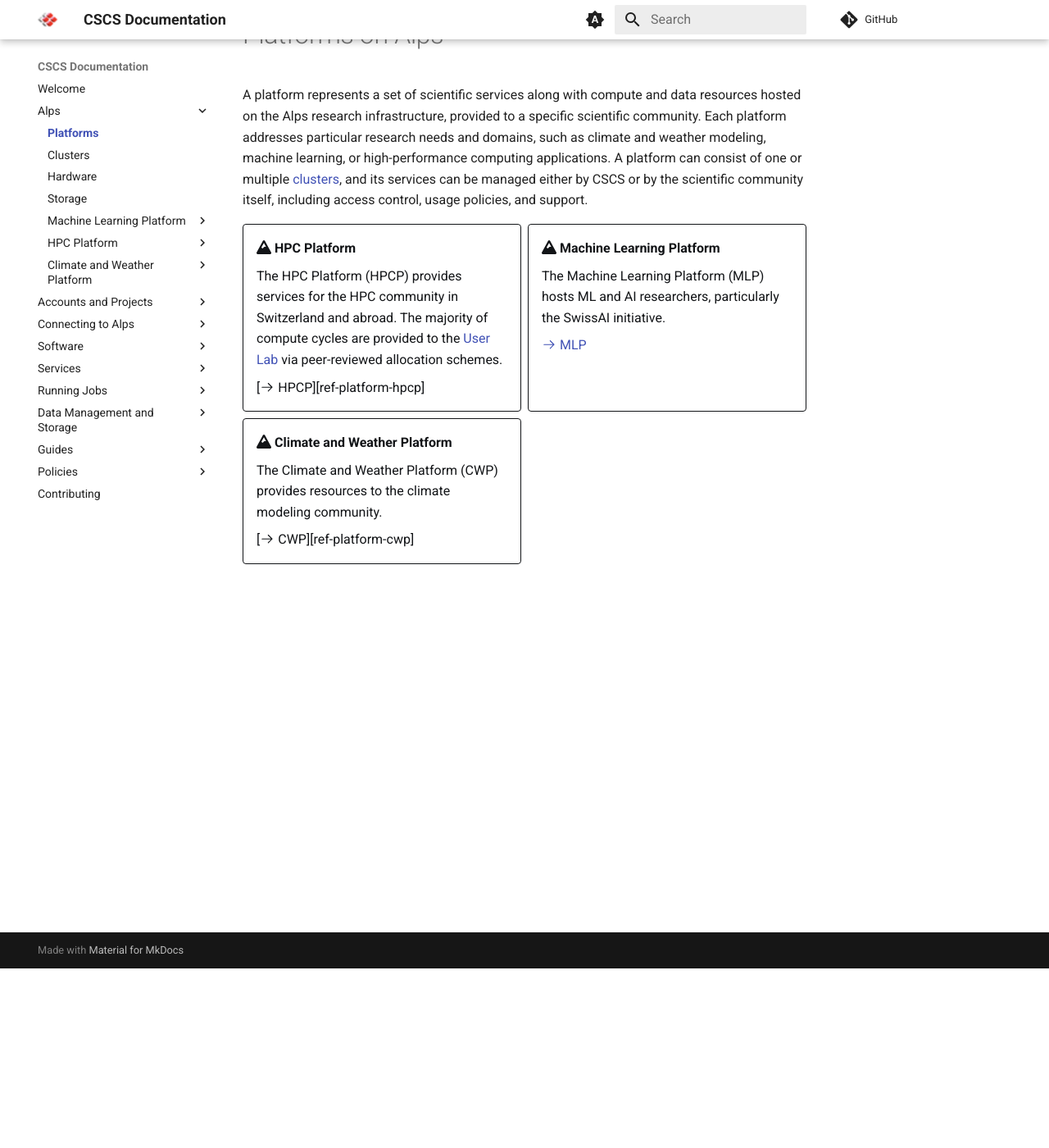
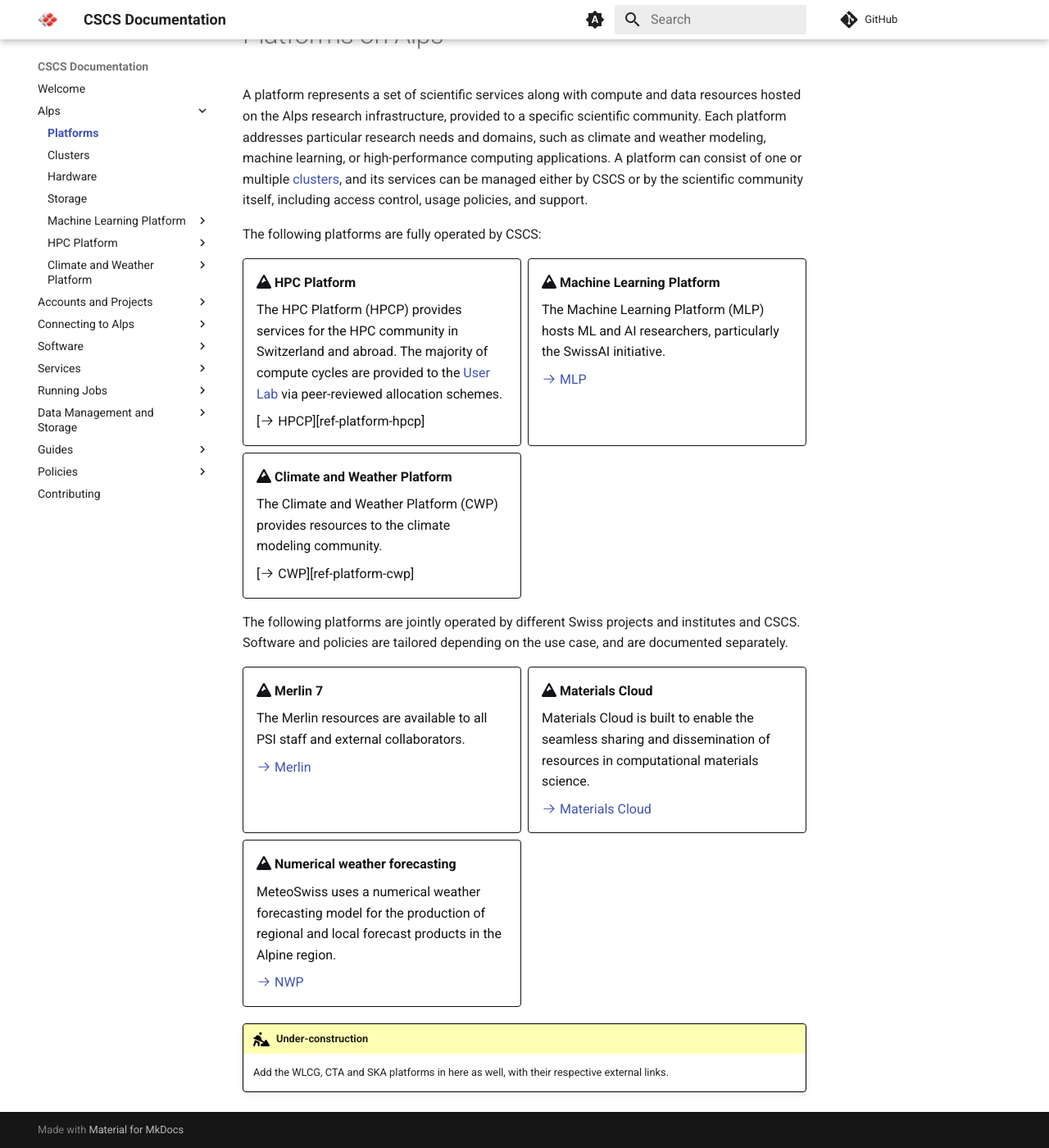
Before and after one commit to nickjbrowning/cscs-docs, an MkDocs documentation site: the page built from docs/alps/platforms.md, in a window 1280 px wide and 1400 px high, scrolled down 219 px. Shown: the whole window at 82% size. Built offline with MkDocs 1.6.1 and Material for MkDocs 9.7.7, drawn with Linux system fonts in a browser that asks for light colours; comment, search, counter and statistics services are not loaded.

Commit message:
Added platforms (partially) operated and documented externally (#142)

```diff
--- a/docs/alps/platforms.md
+++ b/docs/alps/platforms.md
@@ -4,6 +4,8 @@
 A platform represents a set of scientific services along with compute and data resources hosted on the Alps research infrastructure, provided to a specific scientific community.
 Each platform addresses particular research needs and domains, such as climate and weather modeling, machine learning, or high-performance computing applications.
 A platform can consist of one or multiple [clusters][ref-alps-clusters], and its services can be managed either by CSCS or by the scientific community itself, including access control, usage policies, and support.
+
+The following platforms are fully operated by CSCS:
 
 <div class="grid cards" markdown>
 
@@ -26,3 +28,31 @@
     [:octicons-arrow-right-24: CWP][ref-platform-cwp]
 
 </div>
+
+The following platforms are jointly operated by different Swiss projects and institutes and CSCS. Software and policies are tailored depending on the use case, and are documented separately.
+
+
+<div class="grid cards" markdown>
+
+-   :fontawesome-solid-mountain: __Merlin 7__
+
+    The Merlin resources are available to all PSI staff and external collaborators.
+
+    [:octicons-arrow-right-24: Merlin](https://www.psi.ch/en/awi/the-merlin-hpc-cluster)
+
+-   :fontawesome-solid-mountain: __Materials Cloud__
+
+    Materials Cloud is built to enable the seamless sharing and dissemination of resources in computational materials science.
+
+    [:octicons-arrow-right-24: Materials Cloud](https://www.materialscloud.org/)
+
+-   :fontawesome-solid-mountain: __Numerical weather forecasting__
+
+    MeteoSwiss uses a numerical weather forecasting model for the production of regional and local forecast products in the Alpine region.
+
+    [:octicons-arrow-right-24: NWP](https://www.meteoswiss.admin.ch/weather/warning-and-forecasting-systems/icon-forecasting-systems.html)
+
+</div>
+
+!!! under-construction
+    Add the WLCG, CTA and SKA platforms in here as well, with their respective external links.
```
